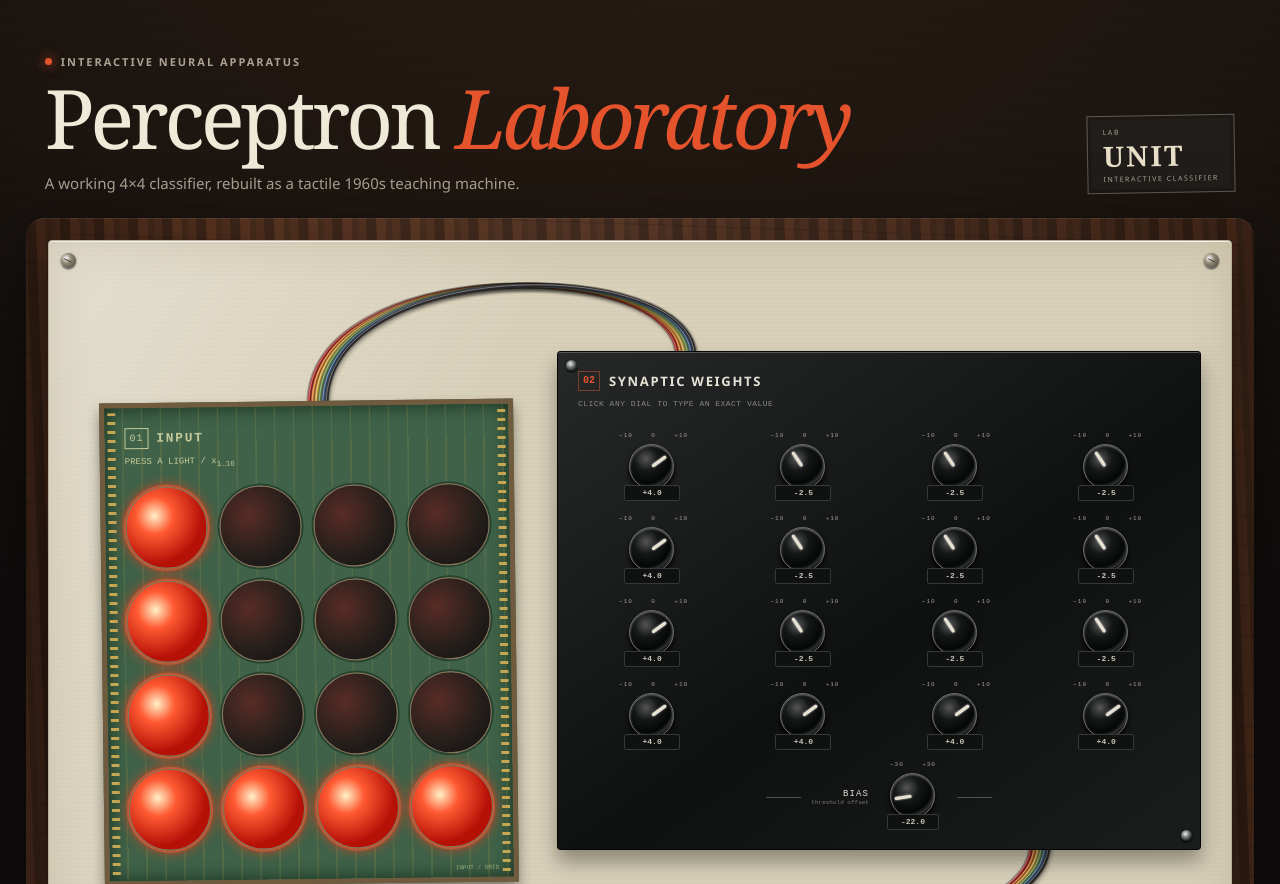
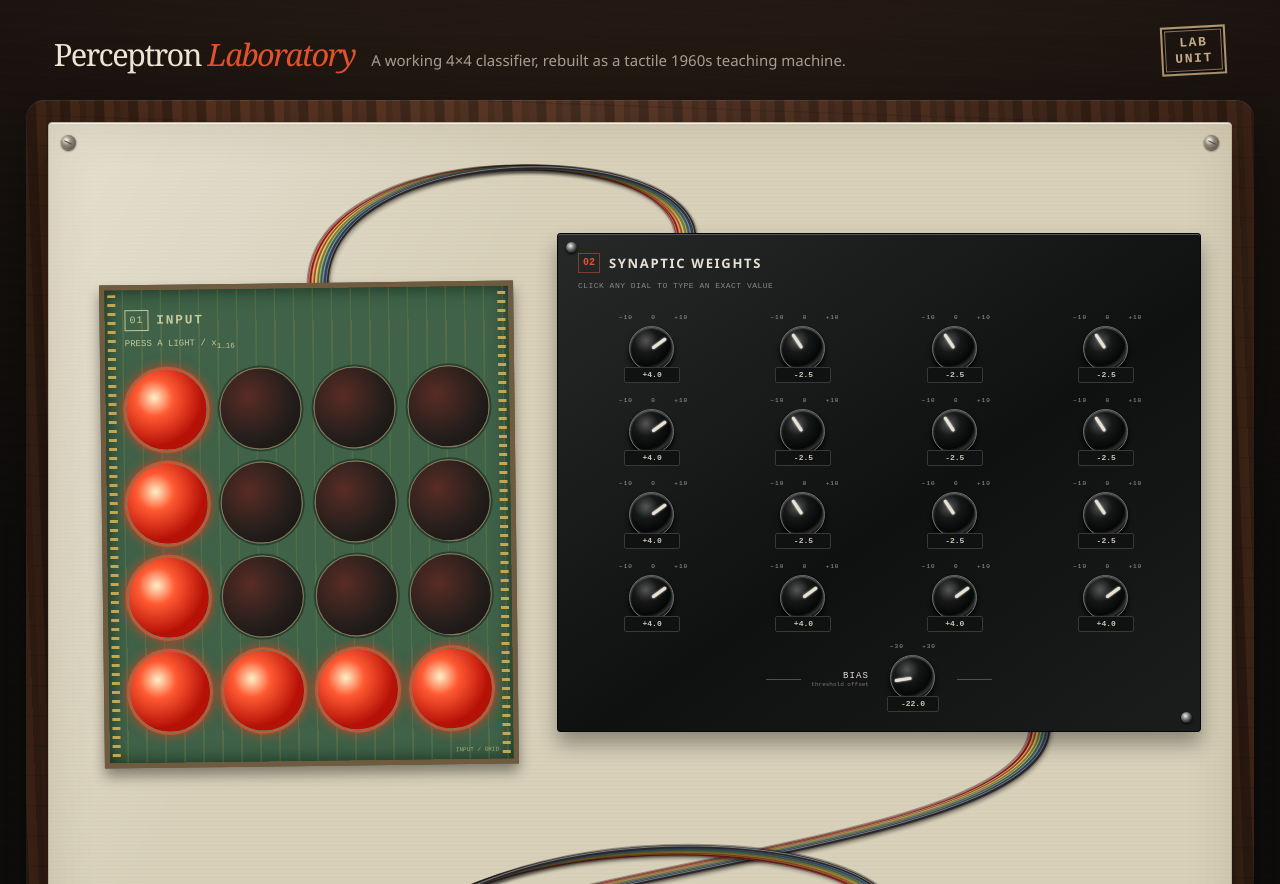
Before and after one commit to jonasatgit/AIQuiz, a plain HTML site: page demos/index.html in a window 1280 px wide. Shown: the top 884 px of the page. Drawn offline with Linux system fonts and the light colour scheme.

Commit message:
fixed size issue

```diff
--- a/demos/app.js
+++ b/demos/app.js
@@ -51,7 +51,7 @@
       };
     };
     const mobile = window.matchMedia('(max-width: 680px)').matches;
-    const stacked = window.matchMedia('(max-width: 1350px)').matches;
+    const stacked = window.matchMedia('(max-width: 1300px)').matches;
     const cableRuns = [
       { from: '.led-module', to: '.weight-panel', start: .52, end: .2 },
       { from: '.weight-panel', to: '.compute-module', start: .85, end: .5 },
@@ -199,8 +199,8 @@
     if (left + width > window.innerWidth - 12) left = window.innerWidth - width - 12;
     if (left < 12) left = 12;
     if (top + 150 > window.innerHeight) top = rect.top - 155;
-    editor.style.left = `${left}px`;
-    editor.style.top = `${top}px`;
+    editor.style.left = `${left + window.scrollX}px`;
+    editor.style.top = `${top + window.scrollY}px`;
     requestAnimationFrame(() => { dialInput.focus(); dialInput.select(); });
   }
 
--- a/demos/index.html
+++ b/demos/index.html
@@ -14,20 +14,19 @@
       document.documentElement.setAttribute("data-theme", theme);
     })();
   </script>
-  <link rel="stylesheet" href="styles.css" />
+  <link rel="stylesheet" href="styles.css?v=lab-stamp" />
   <link rel="stylesheet" href="llm.css" />
 </head>
-<body>
+<body class="perceptron-page">
   <main class="site-shell">
     <header class="hero">
-      <div class="eyebrow"><span class="eyebrow-dot"></span> Interactive neural apparatus</div>
       <div class="hero-row">
         <div>
           <h1>Perceptron <span>Laboratory</span></h1>
           <p>A working 4×4 classifier, rebuilt as a tactile 1960s teaching machine.</p>
         </div>
         <div class="model-plate" aria-label="Perceptron laboratory unit">
-          <small>LAB</small><strong>UNIT</strong><em>INTERACTIVE CLASSIFIER</em>
+          <span>LAB</span><span>UNIT</span>
         </div>
       </div>
     </header>
@@ -160,7 +159,7 @@
     <div class="editor-actions"><button id="cancelEdit">Cancel</button><button id="applyEdit">Apply</button></div>
   </div>
 
-  <script src="app.js"></script>
+  <script src="app.js?v=wide-workbench"></script>
   <script src="embed.js"></script>
 </body>
 </html>
--- a/demos/styles.css
+++ b/demos/styles.css
@@ -75,16 +75,16 @@ body {
 button, input { font: inherit; }
 button { -webkit-tap-highlight-color: transparent; }
 .site-shell { width: min(1460px, 96vw); margin: 0 auto; padding: 54px 0 32px; }
+.perceptron-page .site-shell { padding-top: clamp(14px, 2vw, 32px); }
 .hero { width: min(1200px, 93vw); margin: 0 auto 25px; }
-.eyebrow { color: #aaa292; letter-spacing: .18em; font-size: 11px; font-weight: 800; text-transform: uppercase; display: flex; align-items: center; gap: 9px; }
-.eyebrow-dot { width: 7px; height: 7px; border-radius: 50%; background: var(--orange); box-shadow: 0 0 12px var(--orange); }
-.hero-row { display: flex; align-items: flex-end; justify-content: space-between; gap: 24px; margin-top: 12px; }
+.perceptron-page .hero { width: 100%; padding-inline: clamp(14px, 2.2vw, 32px); }
+.hero-row { display: flex; align-items: flex-end; justify-content: space-between; gap: 24px; }
 h1 { font-family: Georgia, "Times New Roman", serif; font-weight: 400; font-size: clamp(44px, 7vw, 82px); line-height: .9; letter-spacing: -.05em; margin: 0; }
 h1 span { color: var(--orange); font-style: italic; }
-.hero p { color: #a9a294; margin: 18px 0 0; font-size: 15px; }
-.model-plate { border: 1px solid #5e584e; padding: 11px 15px 9px; min-width: 148px; color: #aaa394; box-shadow: inset 0 0 0 3px #1b1816; background: #201d1a; transform: rotate(-1deg); }
-.model-plate small, .model-plate em { display: block; font-size: 7px; letter-spacing: .22em; font-style: normal; }
-.model-plate strong { font-family: Georgia, serif; font-size: 28px; display: block; color: #e9dfc9; letter-spacing: .08em; }
+.hero h1 { display: inline; font-size: clamp(24px, 2.4vw, 36px); line-height: 1.3; }
+.hero p { display: inline; color: #a9a294; margin: 0 0 0 12px; font-size: 15px; }
+.model-plate { flex-shrink: 0; border: 2px solid #b09570; padding: 7px 12px; color: #c6ad89; box-shadow: inset 0 0 0 2px #100e0d, inset 0 0 0 3px #887357; background: transparent; transform: rotate(-3deg); text-align: center; font: 700 13px/1.2 "Courier New", monospace; letter-spacing: .12em; }
+.model-plate span { display: block; }
 
 .workbench { position: relative; padding: 34px 2.2vw 46px; border-radius: 18px; overflow: hidden; background:
   linear-gradient(90deg, rgba(0,0,0,.28), transparent 15%, rgba(255,255,255,.04) 45%, rgba(0,0,0,.24)),
@@ -201,9 +201,11 @@ h1 span { color: var(--orange); font-style: italic; }
 .card-kicker{font:700 9px monospace;letter-spacing:.18em;color:#8f887b;margin-bottom:14px}.formula{font:27px Georgia,serif;color:#d9d1bf}.formula>span{font-style:italic;color:var(--orange)}.score-row{display:grid;grid-template-columns:repeat(4,1fr);gap:10px;margin-top:23px}.score-row div{border-left:1px solid #383531;padding-left:10px}.score-row small{display:block;color:#777168;font:7px monospace;letter-spacing:.1em;min-height:20px}.score-row strong{display:block;font:22px/1.2 Georgia,serif;color:#e7deca}.score-row .score-primary strong{color:var(--orange)}.equation-detail{font:11px monospace;color:#777168;margin:17px 0 0;padding-top:12px;border-top:1px solid #2c2926}
 .button-row{display:flex;gap:8px;flex-wrap:wrap}.btn,.teach{border:1px solid #4a4640;background:#24221f;color:#cfc7b7;padding:10px 13px;cursor:pointer;font:700 10px "Segoe UI",sans-serif;letter-spacing:.04em;transition:.18s}.btn:hover,.teach:hover{transform:translateY(-1px);border-color:#777066;background:#302d29}.btn:active,.teach:active{transform:translateY(1px)}.btn-primary{background:var(--orange);border-color:#ef6946;color:#fff}.btn-primary:hover{background:#f15d37}.training-row{display:flex;gap:8px;align-items:flex-end;flex-wrap:wrap;margin-top:16px;padding-top:16px;border-top:1px solid #302d28}.training-row label{font:7px monospace;color:#888178;letter-spacing:.08em}.training-row input{display:block;margin-top:5px;width:86px;padding:8px;background:#0d0d0c;border:1px solid #4b4741;color:#e6ddca}.teach{padding:9px 12px}.teach span{display:inline-grid;place-items:center;width:16px;height:16px;border-radius:50%;margin-right:5px}.teach.positive span{background:#577b37}.teach.negative span{background:#813b31}.status-line{margin-top:14px;background:#0d0d0c;color:#9b9488;padding:10px 12px;border-left:2px solid #5d813d;font:10px/1.4 monospace}
 .dial-editor{position:fixed;z-index:1000;width:240px;padding:15px;background:#161715;border:1px solid #6e675d;box-shadow:0 16px 40px rgba(0,0,0,.65),inset 0 1px 0 #464640;color:#eee}.dial-editor[hidden]{display:none}.dial-editor label{display:block;color:#a8a193;font:bold 8px monospace;letter-spacing:.15em;margin-bottom:9px}.editor-input-row{display:grid;grid-template-columns:36px 1fr 36px}.editor-input-row button{border:1px solid #4f4c46;background:#292824;color:#ddd;cursor:pointer}.editor-input-row input{min-width:0;border:1px solid #e15b39;background:#090a09;color:#fff;text-align:center;padding:10px;font:bold 17px monospace;outline:0}.editor-actions{display:flex;justify-content:flex-end;gap:7px;margin-top:10px}.editor-actions button{border:1px solid #4b4842;background:#282622;color:#bbb;padding:6px 10px;cursor:pointer;font-size:9px}.editor-actions button:last-child{background:var(--orange);border-color:var(--orange);color:white}.editor-pointer{position:absolute;width:12px;height:12px;background:#161715;border-left:1px solid #6e675d;border-top:1px solid #6e675d;transform:rotate(45deg);top:-7px;left:25px}
+.dial-editor{position:absolute}
 @media (max-width:1180px){.baseplate{grid-template-columns:minmax(210px,1fr) minmax(350px,1.4fr) 170px 205px;gap:10px;padding-left:20px;padding-right:20px}.knob-grid{padding-left:10px;padding-right:10px}.knob-control{width:67px}.wire-layer{opacity:.72}.meter-numbers{top:50px}.digital-screen{padding-left:7px;padding-right:7px}.digital-row strong{font-size:15px}}
-@media (max-width:1350px){.workbench{padding:22px}.baseplate{display:grid;grid-template-columns:minmax(210px,1fr) minmax(320px,1.4fr);grid-template-areas:"leds weights" "circuit meter";align-items:start;padding-top:110px;row-gap:100px;min-width:0;overflow:hidden}.led-module{grid-area:leds;width:min(100%,max(264px,90%));justify-self:center;margin:50px 0 0}.weight-panel{grid-area:weights}.compute-module{grid-area:circuit;margin:24px auto 0;width:min(240px,100%)}.meter-module{grid-area:meter;margin:24px auto 0;width:230px}.console{grid-template-columns:1fr}}
+@media (max-width:1300px){.workbench{padding:22px}.baseplate{display:grid;grid-template-columns:minmax(210px,1fr) minmax(320px,1.4fr);grid-template-areas:"leds weights" "circuit meter";align-items:start;padding-top:110px;row-gap:100px;min-width:0;overflow:hidden}.led-module{grid-area:leds;width:min(100%,max(264px,90%));justify-self:center;margin:50px 0 0}.weight-panel{grid-area:weights}.compute-module{grid-area:circuit;margin:24px auto 0;width:min(240px,100%)}.meter-module{grid-area:meter;margin:24px auto 0;width:230px}.console{grid-template-columns:1fr}}
 @media (max-width:1000px){.sticky-notes{grid-template-columns:repeat(2,minmax(0,1fr));row-gap:22px}}
 @media (min-width:681px) and (max-width:760px){.workbench{padding:10px}.baseplate{grid-template-columns:minmax(264px,1fr) minmax(320px,1.4fr);padding-left:12px;padding-right:12px}}
 @media (max-width:680px){.site-shell{width:100%;padding-top:28px}.hero-row{align-items:flex-start}.model-plate{display:none}.hero{width:90vw}.hero p{font-size:13px;line-height:1.5}.workbench{border-radius:0;padding:14px;overflow:visible}.baseplate{min-width:0;width:100%;min-height:0;padding:30px 14px 22px;display:grid;grid-template-columns:1fr;grid-template-areas:"leds" "weights" "circuit" "meter";gap:72px;align-items:start}.led-module{grid-area:leds;width:min(95%,290px);margin:0;justify-self:center}.weight-panel{grid-area:weights;width:100%}.knob-grid{padding-left:4px;padding-right:4px}.knob-control{width:64px}.compute-module{grid-area:circuit;width:min(255px,100%);margin:0;justify-self:center}.meter-module{grid-area:meter;width:100%;margin:0}.sticky-notes{width:min(92%,360px);grid-template-columns:1fr;gap:20px;margin-top:-12px}.sticky-note{min-height:0}.console{width:calc(100% - 28px)}.score-row{grid-template-columns:1fr 1fr}.editor-pointer{display:none}}
+@media (max-width:360px){.baseplate{grid-template-columns:minmax(0,1fr)}.knob-grid{grid-template-columns:repeat(4,minmax(0,1fr));column-gap:0}.knob-grid .knob-control{width:100%;max-width:64px}.knob-grid .knob-control::before{left:0;right:0;font-size:5px;letter-spacing:0}.knob-grid .knob-dial{left:50%;transform:translateX(-50%)}}
 @media (prefers-reduced-motion:reduce){*{scroll-behavior:auto!important;transition:none!important}}
--- a/styles.css
+++ b/styles.css
@@ -118,7 +118,7 @@ dialog{border:1px solid #d3d9c6;border-radius:13px;background:var(--paper);color
 .quiz-toolbar{display:grid;grid-template-columns:minmax(190px,1fr) minmax(0,495px) minmax(190px,1fr);align-items:center;width:100%}
 .quiz-toolbar .neural-art{position:relative;inset:auto;grid-column:2;width:100%;max-width:495px;height:auto;aspect-ratio:330 / 76;margin:0;opacity:1;pointer-events:none}
 .quiz-toolbar .mode-wrap{grid-column:3;justify-self:end}
-.demo-panel{padding-top:20px}
+.demo-panel{position:relative;left:50%;width:min(1492px,calc(100vw - 28px));transform:translateX(-50%);padding-top:20px}
 .demo-panel iframe{display:block;width:100%;height:800px;border:0;border-radius:10px}
 .network-secret{position:absolute;top:50%;z-index:2;width:44px;height:44px;transform:translateY(-50%);border-radius:50%;background:transparent;color:transparent;pointer-events:auto}
 .network-secret-left{left:0}
```
Also changed, not shown: index.html (+1 -1 lines).
